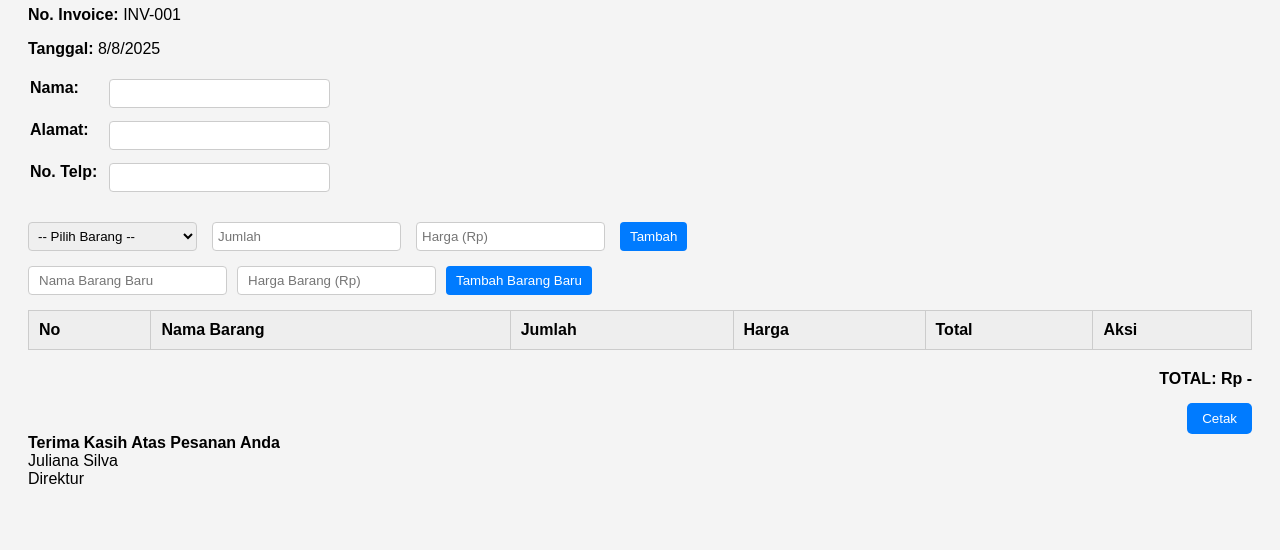
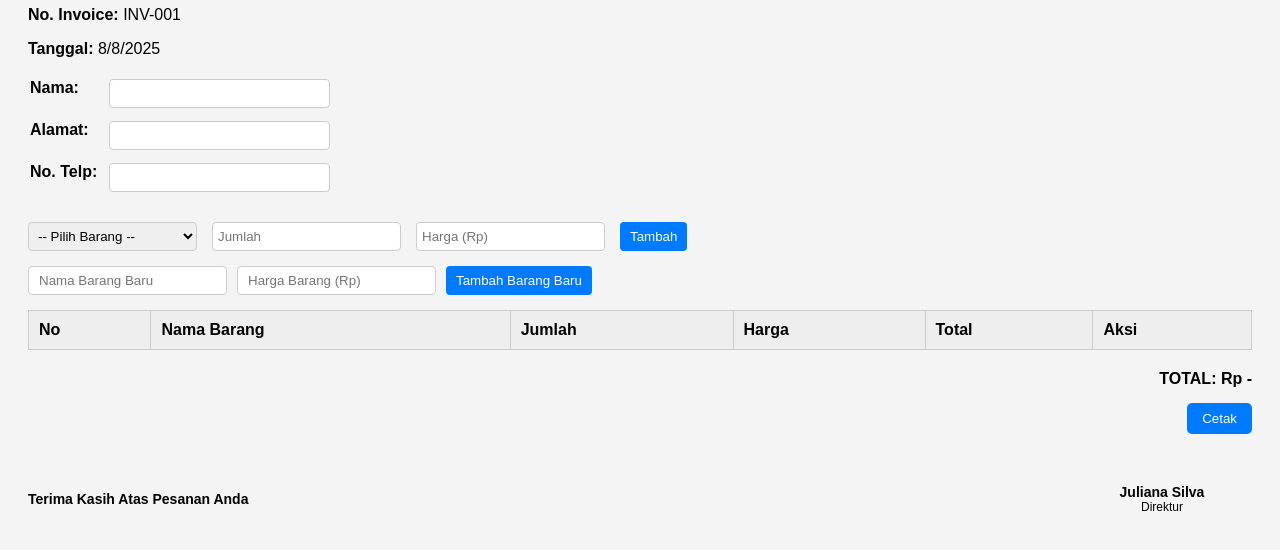
Before and after one commit to kakbones/invc, a plain HTML site: page index.html in a window 1280 px wide. Shown: the part 90-640 px from the top of the page. Drawn offline with Linux system fonts and the light colour scheme.

Commit message:
Update style.css

```diff
--- a/style.css
+++ b/style.css
@@ -17,12 +17,28 @@
       z-index: 0;
       pointer-events: none;
     }
-
-.invoice-container > * {
-  position: relative;
-  z-index: 1;
-}
-
+    .invoice-footer {
+      display: flex;
+      justify-content: space-between;
+      align-items: center;
+      margin-top: 50px;
+      font-family: Arial, sans-serif;
+    }
+    .footer-left {
+      font-weight: bold;
+      font-size: 14px;
+    }
+    .footer-right {
+      text-align: center;
+      width: 180px; /* lebar area tanda tangan */
+    }
+    .director-name {
+      font-size: 14px;
+      font-weight: bold;
+    }
+    .director-title {
+      font-size: 12px;
+    }
     .header {
       text-align: center;
       font-size: 24px;
@@ -130,4 +146,12 @@
         display: block !important;
         padding: 4px 0;
       }
+        .invoice-footer {
+        position: fixed;
+        bottom: 500px;
+        left: 0;
+        right: 0;
+        justify-content: space-between;
+        padding: 0 10mm; /* jarak kiri-kanan */
+      }
     }
```
